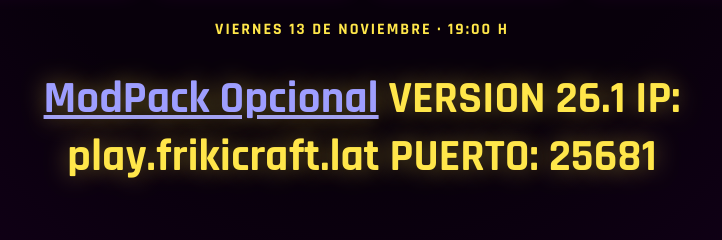
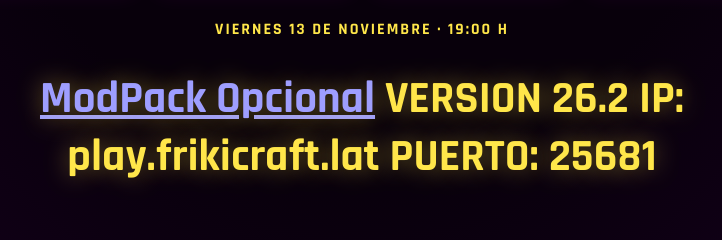
Before and after one commit to WAlejandroL/frikicraft-web, a plain HTML site: page index.html in a window 1280 px wide. Shown: the part 1435-1675 px from the top of the page, 278-1000 px from the left. Drawn offline with Linux system fonts and the light colour scheme.

Commit message:
correccion version

```diff
--- a/index.html
+++ b/index.html
@@ -127,7 +127,7 @@
 
     <div id="countdown-finished" hidden>
         <a href="https://drive.google.com/drive/folders/18mkf8tOcdF6My7zNEdcX9wqT7jj1kUyb?usp=sharing">ModPack Opcional</a>
-        VERSION 26.1
+        VERSION 26.2
         IP: play.frikicraft.lat PUERTO: 25681
     </div>
 
```
